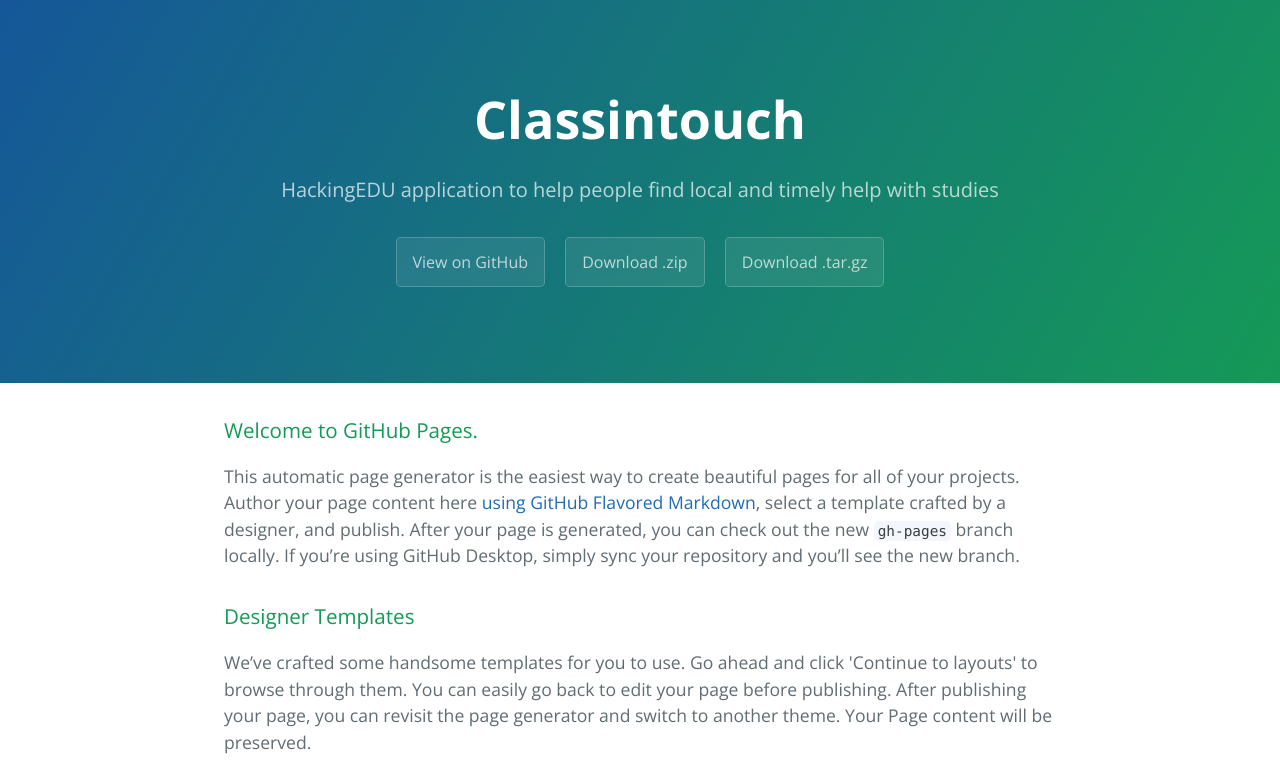
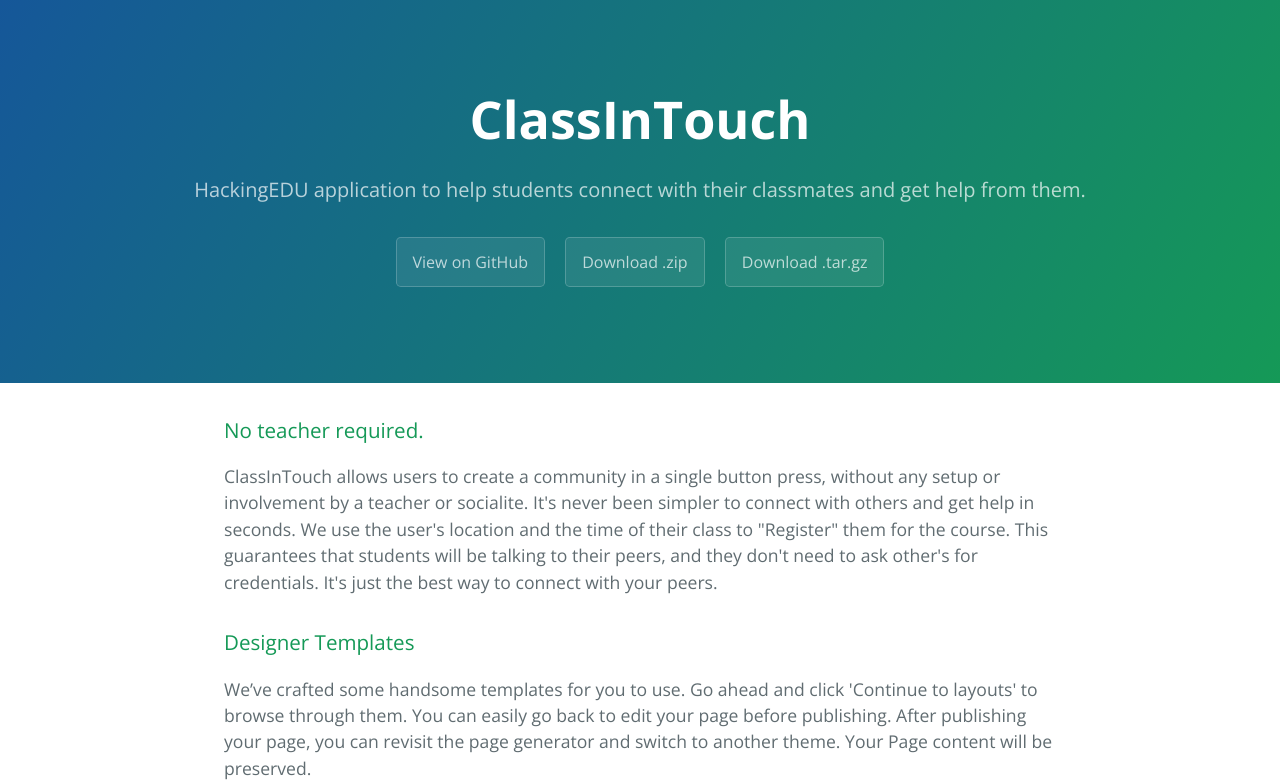
Before and after one commit to NetBUG/classintouch, a plain HTML site: page index.html in a window 1280 px wide. Shown: the top 784 px of the page. Drawn offline with nearby package versions, Linux system fonts and the light colour scheme.

Commit message:
Initial work to flesh out conversation points

```diff
--- a/index.html
+++ b/index.html
@@ -11,8 +11,8 @@
   </head>
   <body>
     <section class="page-header">
-      <h1 class="project-name">Classintouch</h1>
-      <h2 class="project-tagline">HackingEDU application to help people find local and timely help with studies</h2>
+      <h1 class="project-name">ClassInTouch</h1>
+      <h2 class="project-tagline">HackingEDU application to help students connect with their classmates and get help from them.</h2>
       <a href="https://github.com/NetBUG/classintouch" class="btn">View on GitHub</a>
       <a href="https://github.com/NetBUG/classintouch/zipball/master" class="btn">Download .zip</a>
       <a href="https://github.com/NetBUG/classintouch/tarball/master" class="btn">Download .tar.gz</a>
@@ -20,9 +20,9 @@
 
     <section class="main-content">
       <h3>
-<a id="welcome-to-github-pages" class="anchor" href="#welcome-to-github-pages" aria-hidden="true"><span class="octicon octicon-link"></span></a>Welcome to GitHub Pages.</h3>
+<a id="welcome-to-github-pages" class="anchor" href="#welcome-to-github-pages" aria-hidden="true"><span class="octicon octicon-link"></span></a>No teacher required.</h3>
 
-<p>This automatic page generator is the easiest way to create beautiful pages for all of your projects. Author your page content here <a href="https://guides.github.com/features/mastering-markdown/">using GitHub Flavored Markdown</a>, select a template crafted by a designer, and publish. After your page is generated, you can check out the new <code>gh-pages</code> branch locally. If you’re using GitHub Desktop, simply sync your repository and you’ll see the new branch.</p>
+<p>ClassInTouch allows users to create a community in a single button press, without any setup or involvement by a teacher or socialite. It's never been simpler to connect with others and get help in seconds. We use the user's location and the time of their class to "Register" them for the course. This guarantees that students will be talking to their peers, and they don't need to ask other's for credentials. It's just the best way to connect with your peers.</p>
 
 <h3>
 <a id="designer-templates" class="anchor" href="#designer-templates" aria-hidden="true"><span class="octicon octicon-link"></span></a>Designer Templates</h3>
```
